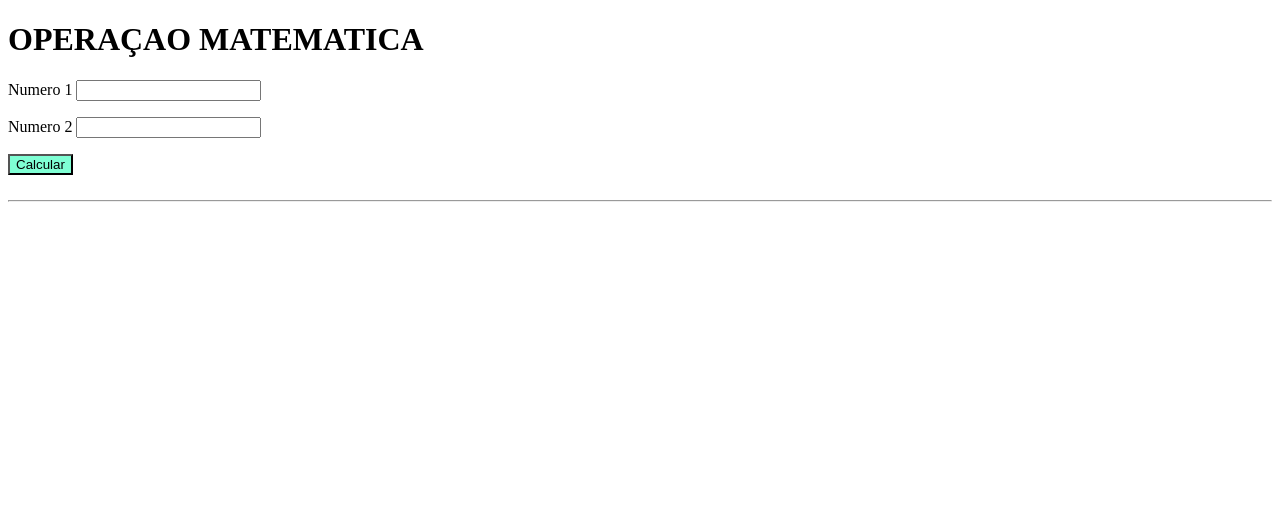
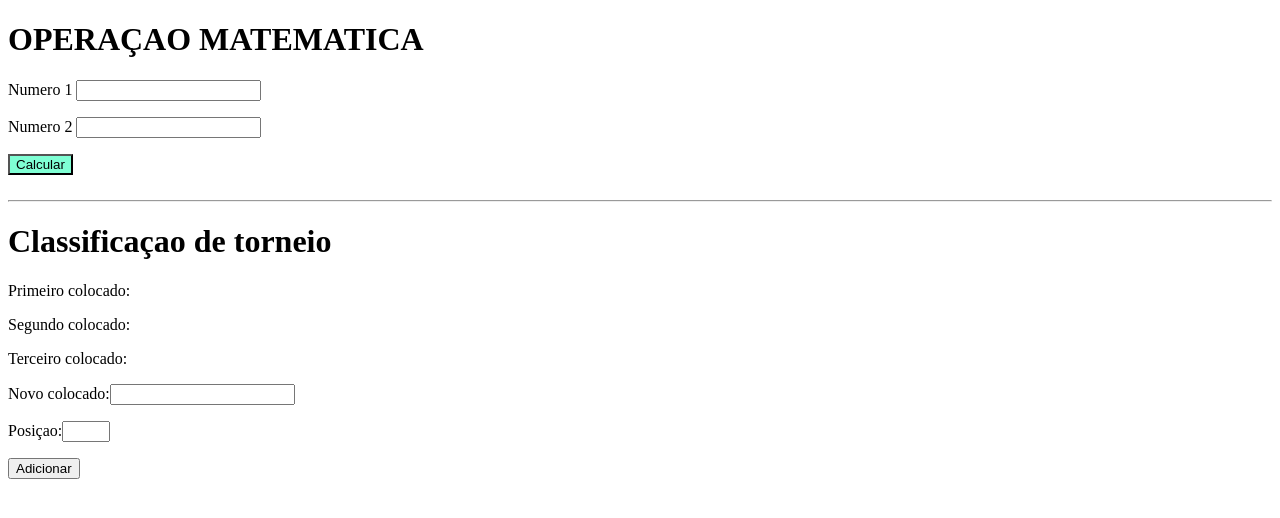
Before and after one commit to duduescudero/projeto4, a plain HTML site: page index.html in a window 1280 px wide. Drawn offline with Linux system fonts and the light colour scheme.

Commit message:
Criando html de torneio

```diff
--- a/index.html
+++ b/index.html
@@ -18,6 +18,14 @@
 <p id="resultado"></p>
 <hr>
 
+<h1>Classificaçao de torneio</h1>
+<p>Primeiro colocado:<span class="time"></span></p>
+<p>Segundo colocado:<span class="time"></span></p>
+<p>Terceiro colocado:<span class="time"></span></p>
+<p>Novo colocado:<input type="text" id="novo"/></p>
+<p>Posiçao:<input type="number" id="posiçao" min="1" max="3"/></p>
+<button onclick="Inserir()">Adicionar</button>
+
 <script src="script.js"></script>
 </body>
 </html>
```
